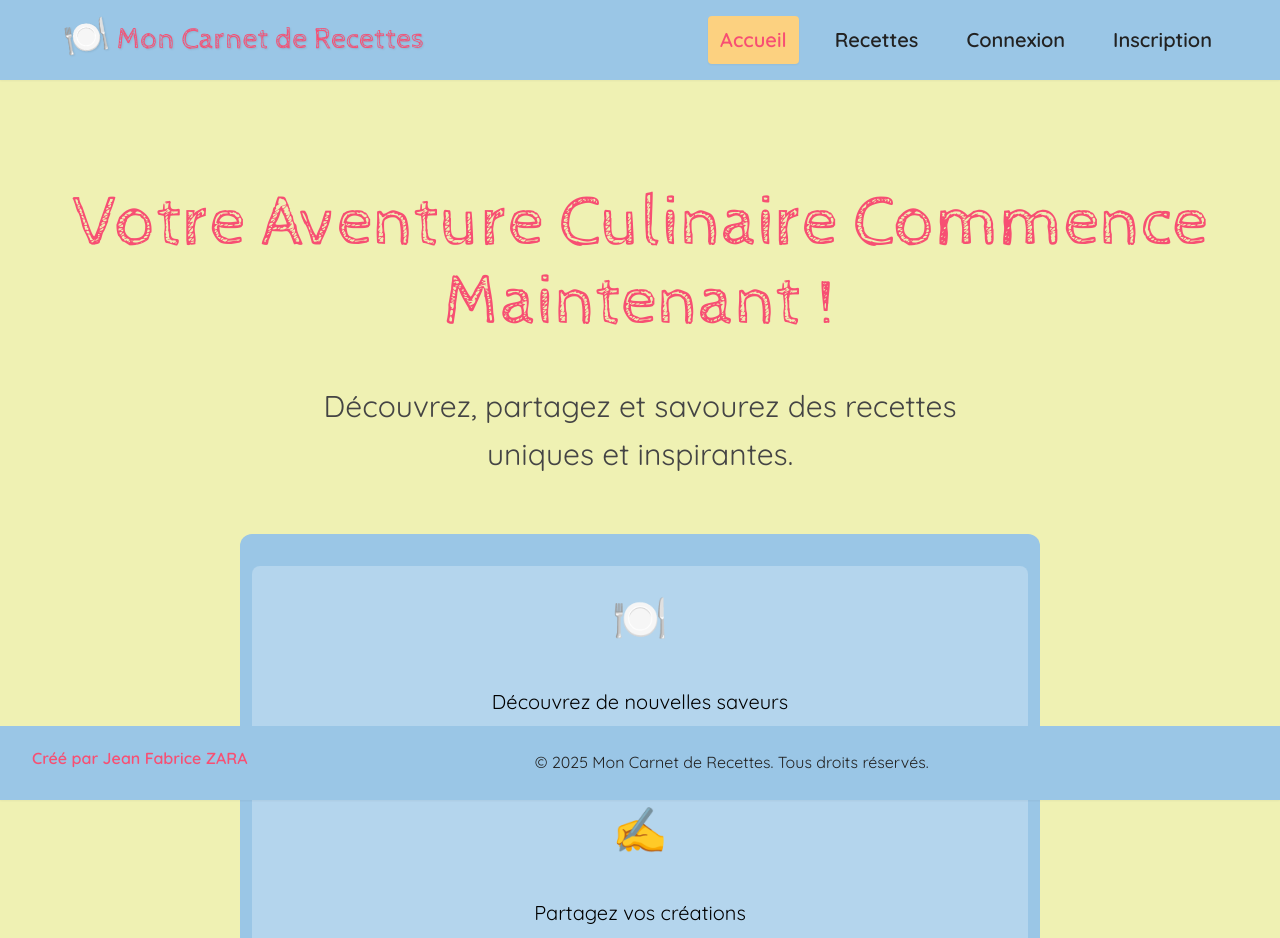
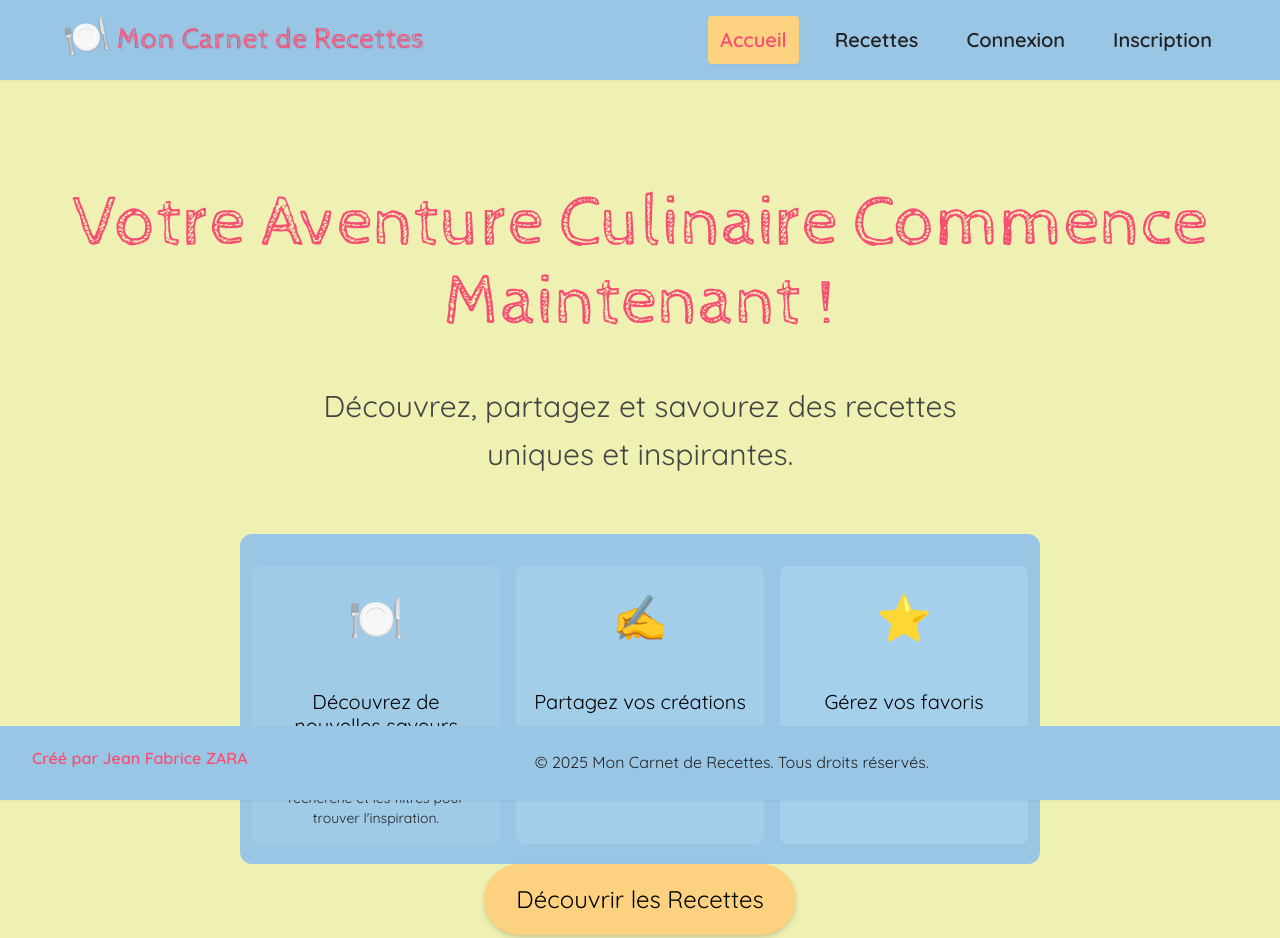
Before and after one commit to jfzara/YouChef, a React (Vite) app: page / in a window 1280 px wide. Shown: the top 938 px of the page. Built offline with nearby package versions, Linux system fonts and the light colour scheme.

Commit message:
desktop cartes accueil

```diff
--- a/src/pages/Accueil.jsx
+++ b/src/pages/Accueil.jsx
@@ -1,12 +1,10 @@
-
-
 import React from 'react';
 import styled from 'styled-components';
 import { motion } from 'framer-motion';
 import { Link } from 'react-router-dom';
 
 import { useHover } from '../contexts/HoverContext';
-import Footer from '../components/Footer/Footer'; // Importe le composant Footer
+import Footer from '../components/Footer/Footer';
 
 // --- Styled Components pour la Page d'Accueil ---
 
@@ -16,24 +14,21 @@ const AccueilContainer = styled(motion.div)`
     flex-direction: column;
     justify-content: center;
     align-items: center;
-    padding: var(--space-8) 0; /* Garde le padding vertical */
+    padding: var(--space-8) 0;
     position: relative;
-    overflow: hidden; /* Important pour masquer les débordements des éléments décoratifs */
+    overflow: hidden;
     color: var(--color-neutral-800);
-    background-color: var(--color-cream); /* Fond doux de la section principale */
+    background-color: var(--color-cream);
     text-align: center;
-    min-height: 100vh; /* S'assure que le conteneur prend au moins toute la hauteur de la vue */
-    box-sizing: border-box; /* Inclut le padding dans le calcul de la hauteur */
-
+    min-height: 100vh;
+    box-sizing: border-box;
 
     @media (max-width: 880px) {
-        /* Ajustement clé pour laisser de la place au footer sur mobile */
-        /* Nous n'avons plus les cartes, donc moins de contenu, le padding peut être réduit */
-        padding-bottom: 'calc(var(--space-6) + 120px)'; /* Espace pour le footer mobile */
-        justify-content: flex-start; /* Aligne le contenu en haut pour éviter trop d'espace au-dessus du titre */
+        padding-bottom: 'calc(var(--space-6) + 120px)';
+        justify-content: flex-start;
     }
     @media (max-width: 480px) {
-        padding-bottom: 'calc(var(--space-5) + 100px)'; /* Ajustement pour les très petits mobiles */
+        padding-bottom: 'calc(var(--space-5) + 100px)';
         justify-content: flex-start;
     }
 `;
@@ -82,15 +77,14 @@ const MainTitle = styled(motion.h1)`
 
     @media (max-width: 880px) {
         font-size: var(--text-4xl);
-        margin-top: var(--space-6); /* Ajoute une marge au-dessus du titre pour le mobile */
+        margin-top: var(--space-6);
     }
     @media (max-width: 480px) {
-        font-size: var(--text-3xl); /* Rendre le titre plus petit sur les très petits écrans */
+        font-size: var(--text-3xl);
         margin-top: var(--space-5);
     }
 `;
 
-// La Subtitle est désormais optionnelle ou peut être rendue conditionnellement
 const Subtitle = styled(motion.p)`
     font-family: var(--font-family-sans);
     font-size: var(--text-2xl);
@@ -101,10 +95,10 @@ const Subtitle = styled(motion.p)`
 
     @media (max-width: 880px) {
         font-size: var(--text-xl);
-        margin-bottom: var(--space-6); /* Réduit la marge pour rapprocher le CTA */
+        margin-bottom: var(--space-6);
     }
     @media (max-width: 480px) {
-        font-size: var(--text-base); /* Texte encore plus petit sur les très petits écrans */
+        font-size: var(--text-base);
         margin-bottom: var(--space-5);
     }
 `;
@@ -115,7 +109,7 @@ const CallToActionButton = styled(motion(Link))`
     font-family: var(--font-family-sans);
     font-size: var(--text-xl);
     padding: var(--space-4) var(--space-8);
-    margin-top: '6vw'; /* Conserve cette unité pour les grands écrans, mais révisée ci-dessous */
+    margin-top: '6vw';
     border: none;
     border-radius: var(--radius-full);
     cursor: pointer;
@@ -140,19 +134,19 @@ const CallToActionButton = styled(motion(Link))`
     }
 
     @media (max-width: 880px) {
-        margin-top: var(--space-7); /* Plus d'espace au-dessus du bouton après le titre/sous-titre sur tablette */
+        margin-top: var(--space-7);
     }
 
     @media (max-width: 480px) {
         font-size: var(--text-lg);
         padding: var(--space-3) var(--space-6);
-        margin-top: var(--space-6); /* Plus d'espace au-dessus du bouton après le titre/sous-titre sur mobile */
+        margin-top: var(--space-6);
     }
 `;
 
-// --- Ces Styled Components ne seront plus utilisés pour les mobiles ---
+// --- Styled Components pour la Section "Comment ça Marche ?" ---
+
 const HowItWorksSection = styled(motion.section)`
-    /* Conservez ces styles pour les écrans plus grands si nécessaire */
     width: 100%;
     max-width: 800px;
     padding: var(--space-5) var(--space-3);
@@ -164,10 +158,14 @@ const HowItWorksSection = styled(motion.section)`
     flex-direction: column;
     align-items: center;
     gap: var(--space-5);
-    opacity: 0; /* Initialiser à 0 pour l'animation */
+    opacity: 0;
 
+    /* REAPPARITION DE LA SECTION SUR DESKTOP */
+    @media (min-width: 769px) { /* Affichée sur les écrans plus larges */
+        display: flex;
+    }
     @media (max-width: 768px) {
-        display: none; /* CACHE LA SECTION ENTIÈRE SUR MOBILE */
+        display: none; /* Cache la section entière sur mobile */
     }
 `;
 
@@ -177,14 +175,37 @@ const HowItWorksTitle = styled.h2`
 
 const StepsGrid = styled(motion.div)`
     display: grid;
-    grid-template-columns: repeat(auto-fit, minmax('200px', 1fr));
+    /* ALIGNEMENT EN LIGNE POUR DESKTOP */
+    grid-template-columns: repeat(3, 1fr); /* Trois colonnes égales */
     gap: var(--space-4);
     width: 100%;
     margin-top: var(--space-3);
+
+    @media (max-width: 768px) {
+        grid-template-columns: 1fr; /* Revenir à une seule colonne sur mobile (au cas où on la réactiverait) */
+        gap: var(--space-3);
+    }
 `;
 
+// Styles pour le glassmorphism encore plus subtil et intégré
 const StepCard = styled(motion.div)`
-    background-color: rgba(255, 255, 255, 0.25);
+    background-color: ${({ index }) => {
+        // Applique un dégradé de couleur basé sur l'index
+        const baseColor = [173, 216, 230]; // RGB pour light-sky-blue (approx)
+        let alpha = 0.25; // Transparence de base
+
+        // Ajuste la teinte pour chaque carte
+        if (index === 0) {
+            return `rgba(${baseColor[0]}, ${baseColor[1]}, ${baseColor[2]}, ${alpha})`;
+        } else if (index === 1) {
+            // Légèrement plus clair pour la deuxième carte
+            return `rgba(${Math.min(255, baseColor[0] + 10)}, ${Math.min(255, baseColor[1] + 10)}, ${Math.min(255, baseColor[2] + 10)}, ${alpha})`;
+        } else if (index === 2) {
+            // Encore plus clair pour la troisième carte
+            return `rgba(${Math.min(255, baseColor[0] + 20)}, ${Math.min(255, baseColor[1] + 20)}, ${Math.min(255, baseColor[2] + 20)}, ${alpha})`;
+        }
+        return `rgba(255, 255, 255, ${alpha})`; // Fallback
+    }};
     backdrop-filter: blur('8px');
     -webkit-backdrop-filter: blur('8px');
     border: '1px solid rgba(255, 255, 255, 0.1)';
@@ -202,12 +223,21 @@ const StepCard = styled(motion.div)`
         transform: translateY('-2px');
         box-shadow: '0 5px 20px 0 rgba(0, 0, 0, 0.07)';
     }
+
+    @media (max-width: 768px) {
+        padding: var(--space-3);
+        gap: var(--space-1);
+    }
 `;
 
 const StepIcon = styled.div`
     font-size: var(--text-4xl);
     color: var(--color-salmon);
     margin-bottom: var(--space-1);
+
+    @media (max-width: 768px) {
+        font-size: var(--text-3xl);
+    }
 `;
 
 const StepTitle = styled.h3`
@@ -215,6 +245,10 @@ const StepTitle = styled.h3`
     font-size: var(--text-lg);
     color: var(--color-neutral-900);
     margin-bottom: var(--space-1);
+
+    @media (max-width: 768px) {
+        font-size: var(--text-base);
+    }
 `;
 
 const StepDescription = styled.p`
@@ -222,6 +256,10 @@ const StepDescription = styled.p`
     font-size: var(--text-sm);
     color: var(--color-neutral-800);
     line-height: 1.4;
+
+    @media (max-width: 768px) {
+        font-size: var(--text-xs);
+    }
 `;
 
 // --- Composant Page d'Accueil ---
@@ -244,7 +282,7 @@ const Accueil = () => {
         }
     };
 
-    // Les variants des cartes ne sont plus utilisés pour l'affichage mobile, mais conservés si la section est affichée sur desktop.
+    // Variants pour l'apparition individuelle des cartes (fade-in + léger glissement)
     const cardItemVariants = {
         hidden: { opacity: 0, y: 20 },
         visible: {
@@ -257,6 +295,7 @@ const Accueil = () => {
         }
     };
 
+    // Variants pour la grille des cartes (orchestre l'apparition successive)
     const cardsGridContainerVariants = {
         hidden: { opacity: 0 },
         visible: {
@@ -277,6 +316,9 @@ const Accueil = () => {
         }
     };
 
+    // Pour la condition d'affichage desktop vs mobile
+    const isDesktop = window.innerWidth > 768;
+
     return (
         <AccueilContainer
             initial="hidden"
@@ -293,14 +335,13 @@ const Accueil = () => {
                     Votre Aventure Culinaire Commence Maintenant !
                 </MainTitle>
 
-                {/* Ajout du sous-titre ici pour qu'il apparaisse avant le CTA */}
                 <Subtitle variants={mainItemVariants}>
                     Découvrez, partagez et savourez des recettes uniques et inspirantes.
                 </Subtitle>
             </ContentWrapper>
 
             {/* Section "Comment ça Marche ?" conditionnelle : affichée uniquement sur les écrans plus grands */}
-            {window.innerWidth > 768 && ( // Rendre conditionnellement en fonction de la taille de l'écran
+            {isDesktop && (
                 <HowItWorksSection
                     animate="visible"
                     variants={howItWorksSectionBackgroundVariants}
@@ -311,17 +352,18 @@ const Accueil = () => {
                         initial="hidden"
                         animate="visible"
                     >
-                        <StepCard variants={cardItemVariants}>
+                        {/* Chaque carte reçoit un `index` prop pour le dégradé de couleur */}
+                        <StepCard variants={cardItemVariants} index={0}>
                             <StepIcon>🍽️</StepIcon>
                             <StepTitle>Découvrez de nouvelles saveurs</StepTitle>
                             <StepDescription>Parcourez notre vaste collection de recettes. Utilisez la barre de recherche et les filtres pour trouver l'inspiration.</StepDescription>
                         </StepCard>
-                        <StepCard variants={cardItemVariants}>
+                        <StepCard variants={cardItemVariants} index={1}>
                             <StepIcon>✍️</StepIcon>
                             <StepTitle>Partagez vos créations</StepTitle>
                             <StepDescription>Connectez-vous pour ajouter facilement vos recettes préférées et les partager avec la communauté.</StepDescription>
                         </StepCard>
-                        <StepCard variants={cardItemVariants}>
+                        <StepCard variants={cardItemVariants} index={2}>
                             <StepIcon>⭐</StepIcon>
                             <StepTitle>Gérez vos favoris</StepTitle>
                             <StepDescription>Créez votre propre carnet de recettes en enregistrant et en organisant vos découvertes culinaires.</StepDescription>
```
